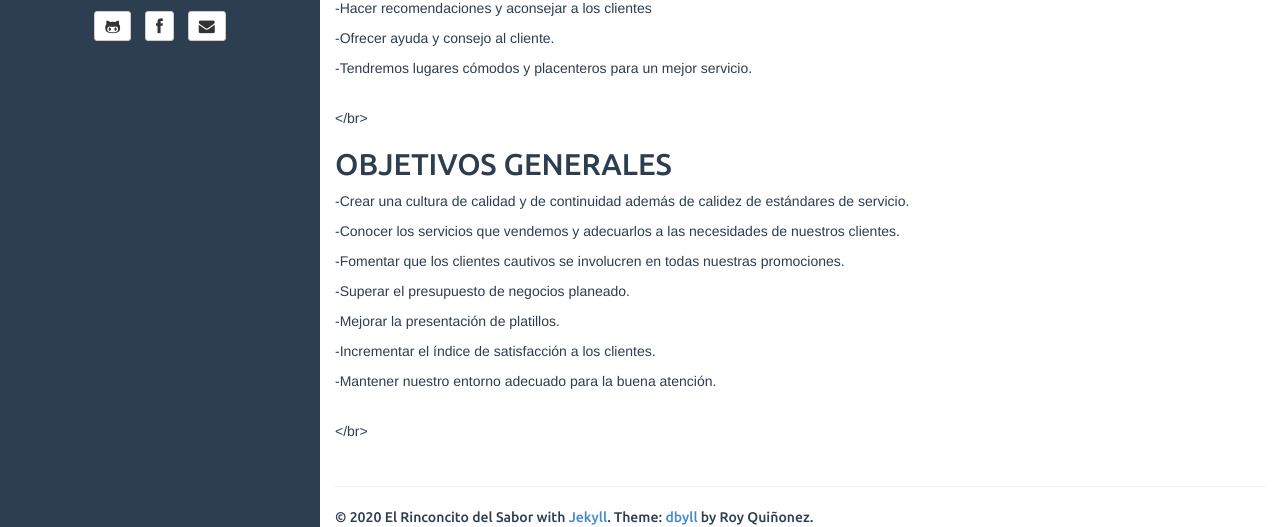
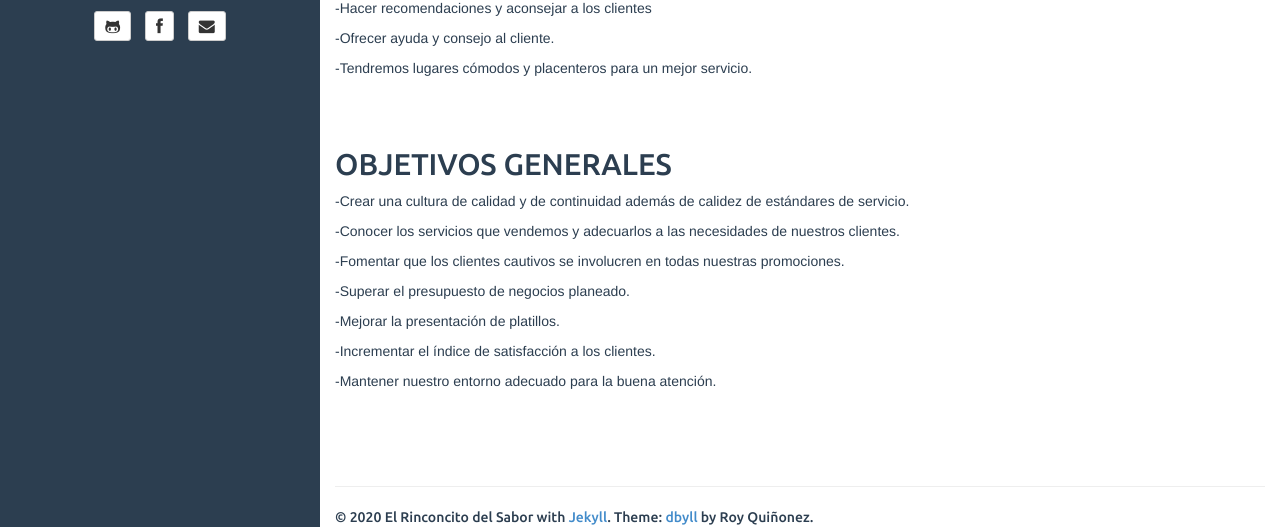
Before and after one commit to Roway007/Roway007.github.io, a Jekyll site: the page built from blog.md, in a window 1280 px wide. Shown: the part 375-902 px from the top of the page. Built offline with Jekyll 4.4.1, drawn with Linux system fonts in a browser that asks for light colours; comment, search, counter and statistics services are not loaded.

Commit message:
Update blog.md

```diff
--- a/blog.md
+++ b/blog.md
@@ -20,7 +20,7 @@ permalink: blog.html
 <p>-Ofrecer ayuda y consejo al cliente.</p>
 <p>-Tendremos lugares cómodos y placenteros para un mejor servicio.</p>
 
-<br></br>
+<br><br>
 
 <h2>OBJETIVOS GENERALES</h2>
 
@@ -31,7 +31,7 @@ permalink: blog.html
 <p>-Mejorar la presentación de platillos.</p>
 <p>-Incrementar el índice de satisfacción a los clientes.</p>
 <p>-Mantener nuestro entorno adecuado para la buena atención.</p>
-<br></br>
+<br><br>
 <div id="disqus_thread"></div>
 <script>
 
```
